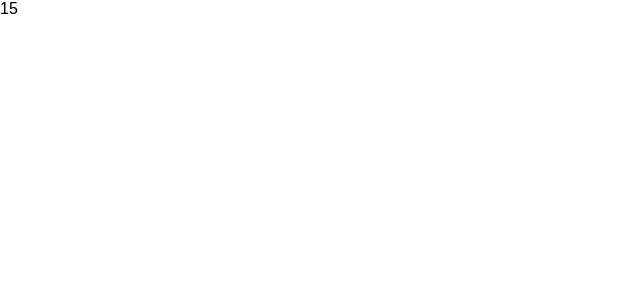
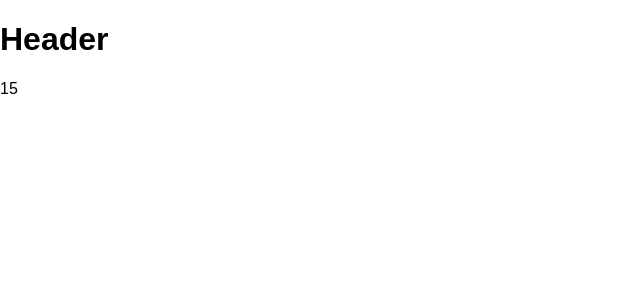
Before and after one commit to poomer123/react-basic, a React (Create React App) app: page / in a window 1280 px wide. Shown: the top 300 px of the page, without its empty margins (0-640 px from the left). Built offline with nearby package versions, Linux system fonts and the light colour scheme.

Commit message:
- create header and import to main page

```diff
--- a/src/App.js
+++ b/src/App.js
@@ -1,10 +1,12 @@
-import React, { Component } from 'react';
+import React, { Component } from 'react'
+import Header from './Header'
 
 class App extends Component {
   render() {
     const sum = 5 + 10
     return (
       <div className="App">
+        <Header />
         {sum}
       </div>
     );
--- /dev/null
+++ b/src/Header.js
@@ -0,0 +1,13 @@
+import React, { Component } from 'react'
+
+class Header extends Component {
+  render() {
+    return (
+      <div className="App">
+        <h1>Header</h1>
+      </div>
+    );
+  }
+}
+
+export default Header
```
